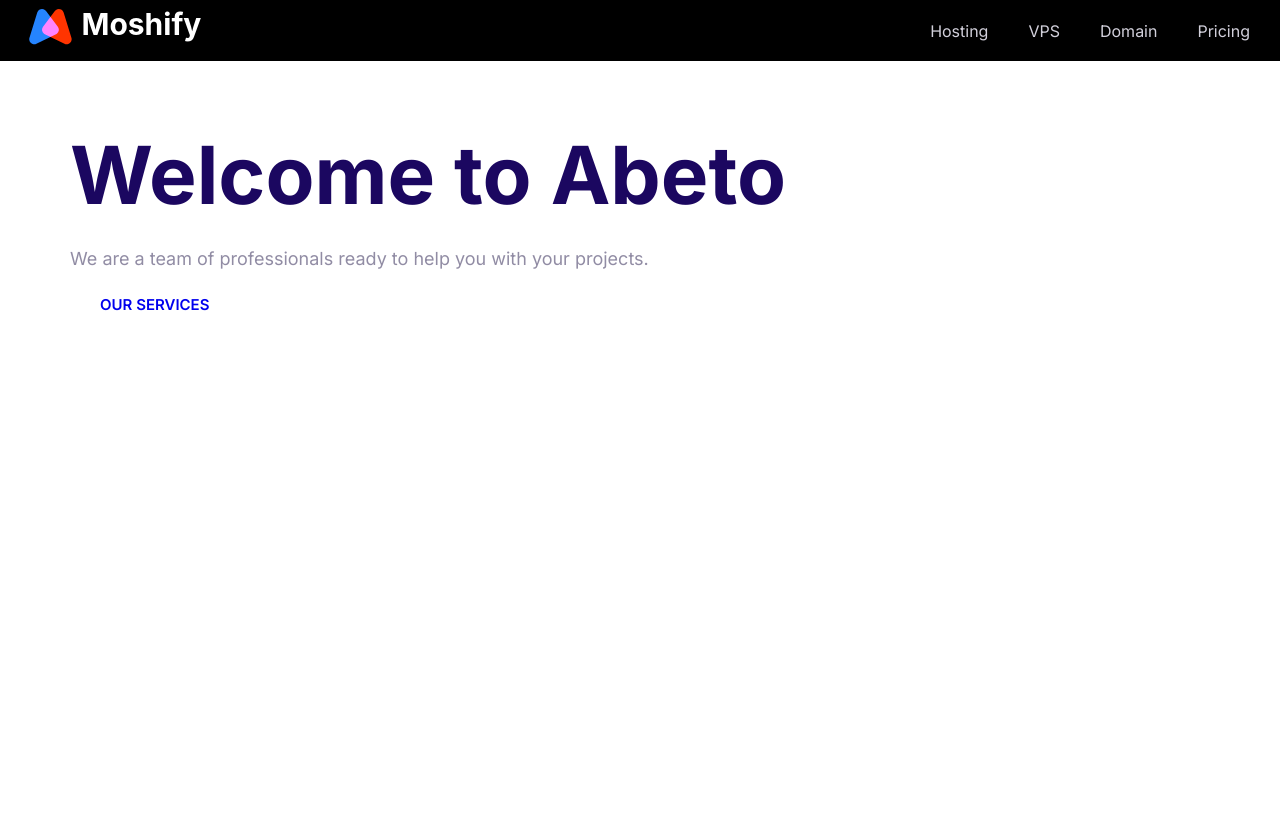
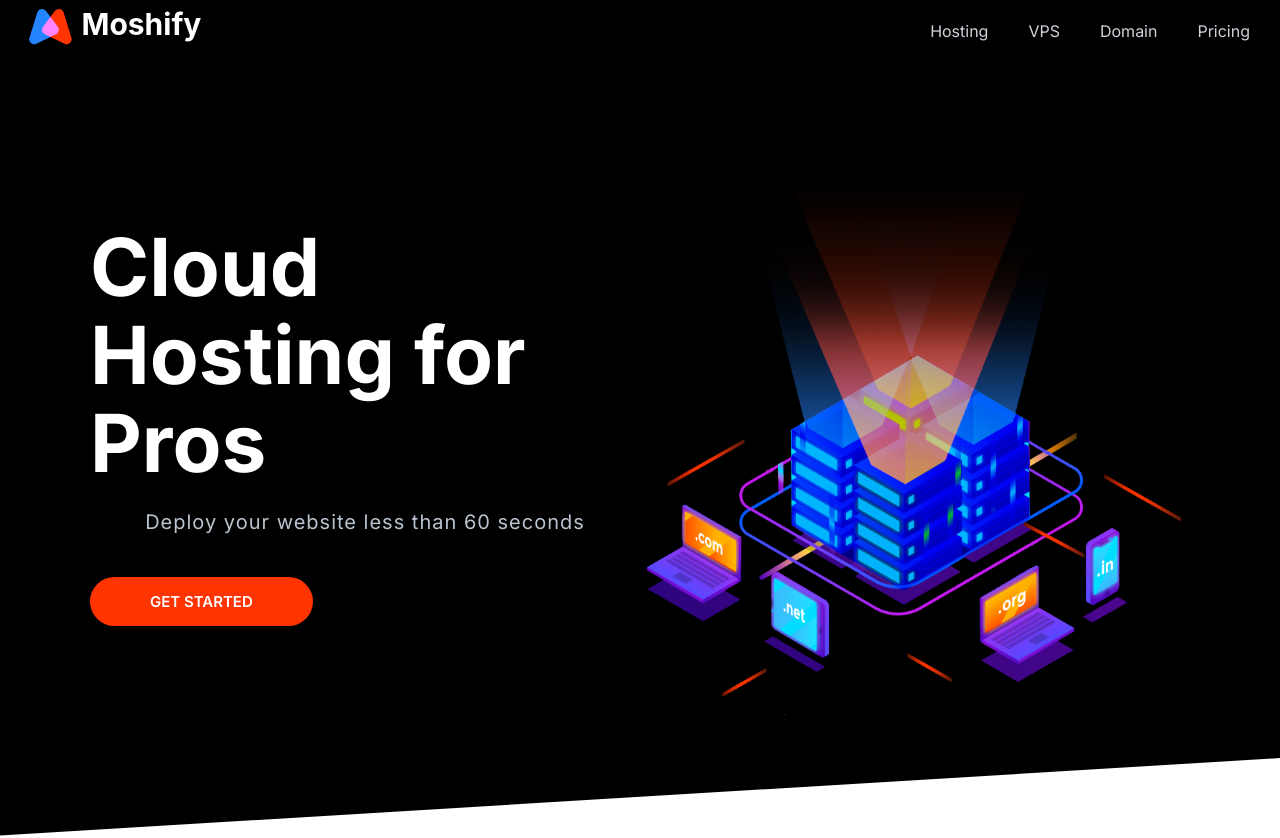
Before and after one commit to Yiheyistm/Abeto---Go-online, a plain HTML site: page index.html in a window 1280 px wide. Shown: the top 838 px of the page. Before the commit the page ends 800 px from the top, so only its background shows below. Drawn offline with Linux system fonts and the light colour scheme.

Commit message:
Creating Hero section

```diff
--- a/css/style.css
+++ b/css/style.css
@@ -35,6 +35,7 @@ body {
 h1, h2, h3 {
     color: var(--color-headings);
     margin-bottom: 1rem;
+    line-height: 1.1;
 }
 
 h1 {
@@ -505,8 +506,8 @@ a {
 /* Block  */
 .block {
     --padding-vertical: 6rem;
-    padding: var(--padding-vertical) 2rem;
-    margin-top: 6px;
+    padding: 4rem 2rem var(--padding-vertical);
+    /* margin-top: 6px; */
 }
 
 .block__header {
@@ -596,6 +597,23 @@ a {
     border-bottom: 1px solid #222;
 }
 
+/* Hero  */
+.hero{
+    clip-path: polygon(0% 0%, 100% 0%, 100% 90%, 0% 100%);
+}
+.hero__content{
+  justify-self: center;
+}
+.hero__tagline{
+    font-size: 2rem;
+    color: #b9c3cf;
+    letter-spacing: 1px;
+    margin: 2rem 0 5rem;
+    justify-self: center;
+}
+.hero__image{
+    width: 100%;
+}
 
 /* Media Queries for minimum width 1024px */
 @media screen and (min-width: 1024px) {
@@ -726,9 +744,14 @@ a {
         font-size: 1.6rem;
         max-height: 100vh;
         opacity: 1;
+        border: none;
 
     }
-
+  /* Hero */
+  .hero__content{
+    text-align: left;
+    align-self: center;
+  }
     /* .collapsible__menu {
     transform: rotate(-90deg);
     transition: var(--main-transition);
--- a/index.html
+++ b/index.html
@@ -20,7 +20,7 @@
         <svg class="icon icon--white navbar__toggler collapsible__menu">
             <use xlink:href="images/sprite.svg#menu"></use>
         </svg>
-            <ul class="list navbar__list collapsible__content" >
+        <ul class="list navbar__list collapsible__content">
             <li class="navbar__item">
                 <a href="#" class="navbar__link">Hosting</a>
             </li>
@@ -36,7 +36,18 @@
         </ul>
     </nav>
     <!-- hero section -->
+    <section class="block block--dark block--skewed-left hero">
+        <div class="grid grid__1x2 container">
+            <header class="block__header hero__content ">
+                <h1 class="block__heading">Cloud Hosting for Pros</h1>
+                <p class="hero__tagline">Deploy your website less than 60 seconds</p>
+                <a href="#" class="btn btn--accent btn--streched">Get Started</a>
+            </header>
+            <img class="hero__image" src="images/banner.png" alt="">
+        </div>
+        </div>
 
+    </section>
 
 
 
```
Also changed, not shown: images/banner.png (added). Lines whose indentation alone changed are shown as unchanged.
